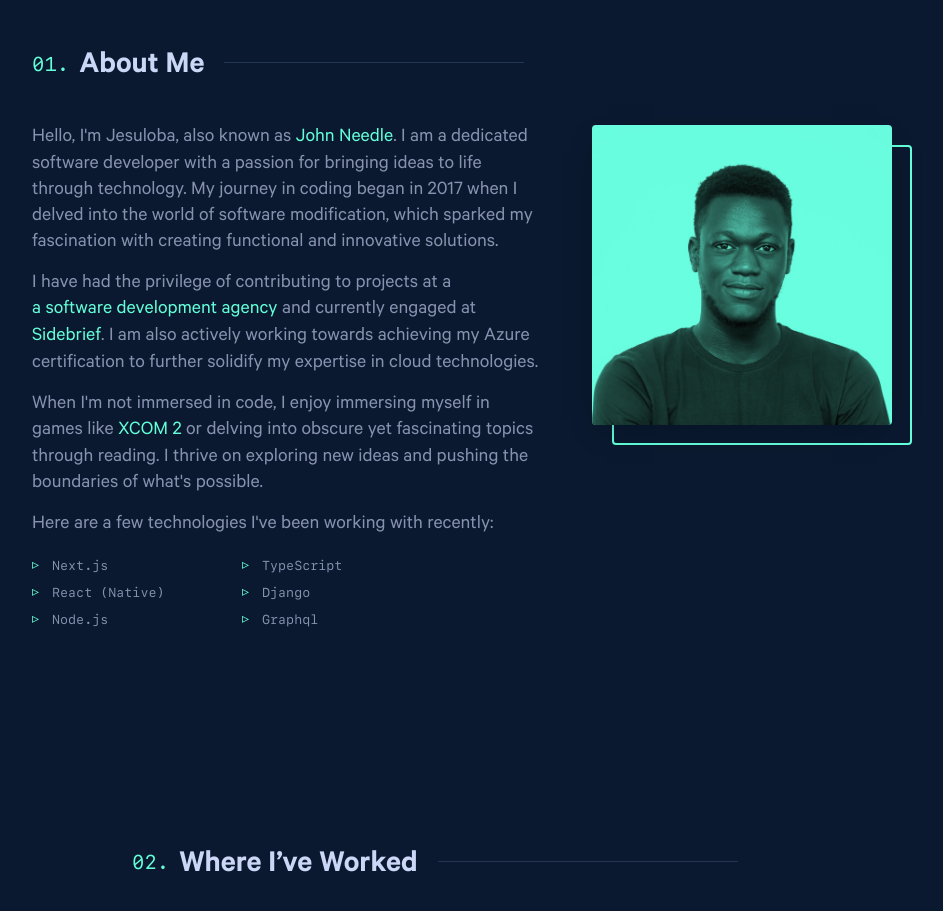
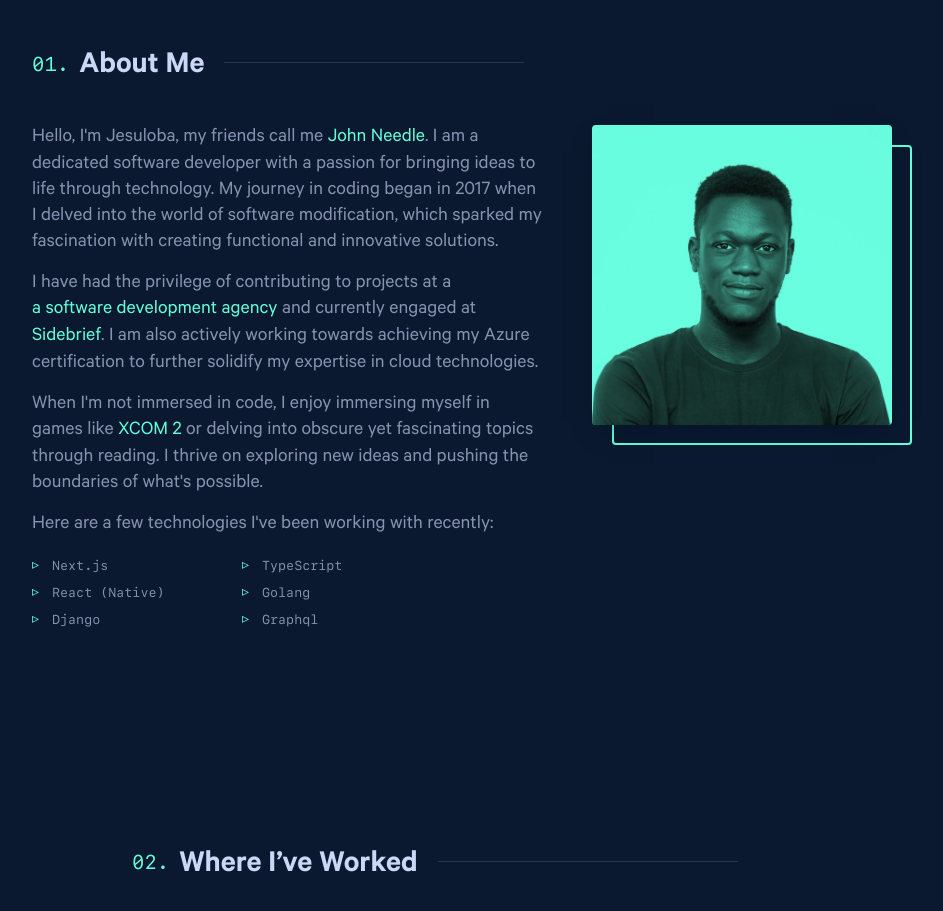
Before and after one commit to Jesuloba-world/dev-portfolio-2, a Next.js app: page / in a window 1280 px wide. Shown: the part 860-1771 px from the top of the page, without its empty margins (158-1101 px from the left). Built offline with nearby package versions, Linux system fonts and the light colour scheme; no server answers.

Commit message:
update skill

```diff
--- a/src/components/sections/about/index.tsx
+++ b/src/components/sections/about/index.tsx
@@ -27,8 +27,8 @@ const About = () => {
 		"Next.js",
 		"TypeScript",
 		"React (Native)",
+		"Golang",
 		"Django",
-		"Node.js",
 		"Graphql",
 	];
 
@@ -40,7 +40,7 @@ const About = () => {
 				<StyledText>
 					<div>
 						<p>
-							Hello, I&apos;m Jesuloba, also known as{" "}
+							Hello, I&apos;m Jesuloba, my friends call me{" "}
 							<a href="https://twitter.com/Jesuloba0_">
 								John Needle
 							</a>
```
